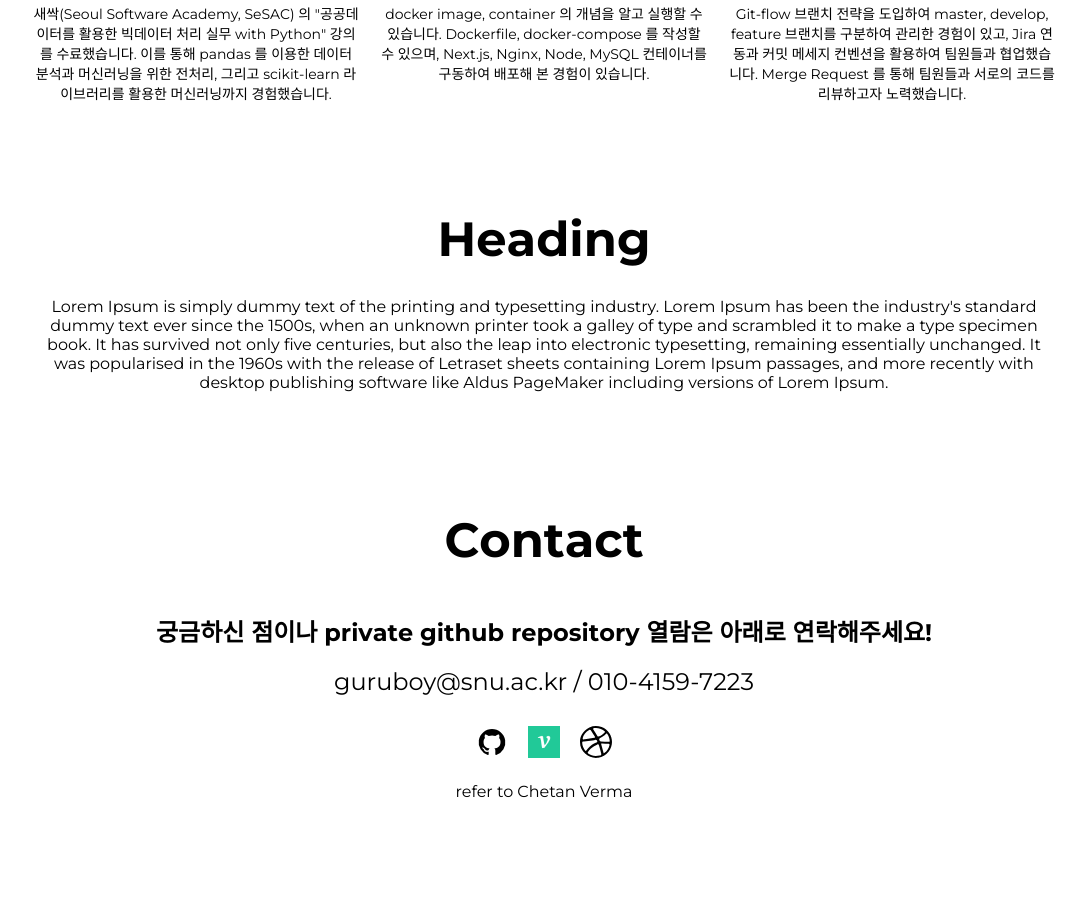
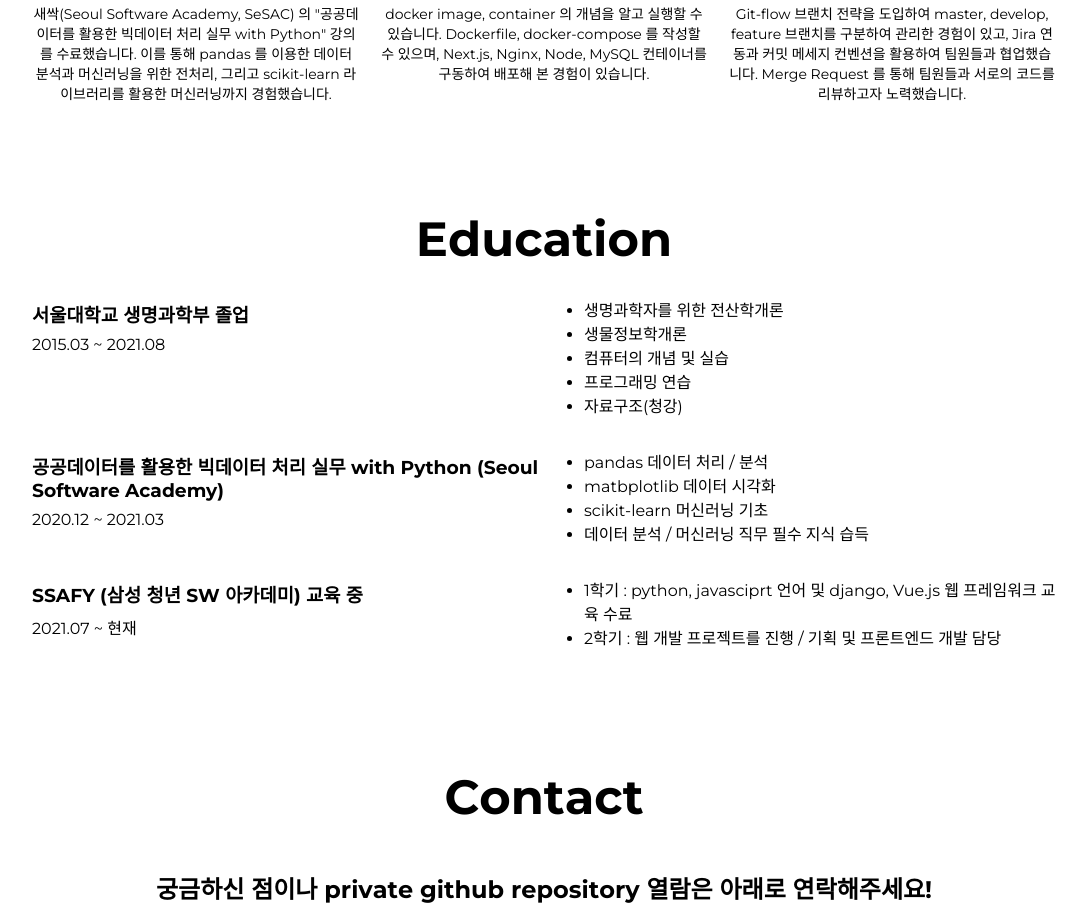
Before and after one commit to j1h00/jihoo, a React (Create React App) app: page / in a window 1280 px wide. Shown: the part 2348-3262 px from the top of the page, without its empty margins (96-1182 px from the left). Before the commit the page ends 3229 px from the top, so only its background shows below. Built offline with nearby package versions, Linux system fonts and the light colour scheme.

Commit message:
feat: Add education

```diff
--- a/src/App.js
+++ b/src/App.js
@@ -7,7 +7,7 @@ import Header from "./components/Header";
 import Work from "./components/Work";
 import About from "./components/About";
 import Skills from "./components/Skills";
-import Promotion from "./components/Promotion";
+import Education from "./components/Education";
 import Footer from "./components/Footer";
 
 // styles
@@ -22,7 +22,7 @@ export default function App() {
         <Work></Work>
         <About></About>
         <Skills></Skills>
-        <Promotion></Promotion>
+        <Education></Education>
         <Footer></Footer>
       </Layout>
     </div>
--- /dev/null
+++ b/src/components/Education.js
@@ -0,0 +1,34 @@
+import React from "react";
+import Fade from "react-reveal/Fade";
+import data from "../yourdata";
+
+const Education = () => {
+  return (
+    <div className="section">
+      <div className="container">
+        <div className="education-container">
+          <Fade bottom cascade>
+            <h1>{data.educationHeading}</h1>
+          </Fade>
+          {data.educations.map(({ period, title, content }, index) => (
+            <div key={index} className="education-para">
+              <section>
+                <h3>{title}</h3>
+                <p>{period}</p>
+              </section>
+              <ul>
+                {content.map((text, index) => (
+                  <li key={index}>
+                    <p>{text}</p>
+                  </li>
+                ))}
+              </ul>
+            </div>
+          ))}
+        </div>
+      </div>
+    </div>
+  );
+};
+
+export default Education;
--- a/src/components/Promotion.js
+++ /dev/null
@@ -1,20 +0,0 @@
-import React from "react"
-import Fade from "react-reveal/Fade"
-import data from "../yourdata"
-
-const Promotion = () => {
-  return (
-    <div className="section">
-      <div className="container">
-        <div className="promotion-container">
-          <Fade bottom cascade>
-            <h1>{data.promotionHeading}</h1>
-          </Fade>
-          <p>{data.promotionPara}</p>
-        </div>
-      </div>
-    </div>
-  )
-}
-
-export default Promotion
--- /dev/null
+++ b/src/styles/education.scss
@@ -0,0 +1,50 @@
+.education-container {
+  width: 80vw;
+  margin-top: 10vh;
+  display: flex;
+  flex-direction: column;
+  align-items: center;
+  text-align: center;
+  h1 {
+    font-size: 3rem;
+    line-height: 20px;
+  }
+}
+
+.education-para {
+  display: flex;
+  justify-content: center;
+  width: 100%;
+  text-align: left;
+
+  section {
+    width: 50%;
+    @include media("<lgphone") {
+      width: auto;
+      min-width: 50%;
+      max-width: 100%;
+    }
+  }
+
+  ul {
+    width: 50%;
+    @include media("<lgphone") {
+      width: auto;
+      min-width: 50%;
+      max-width: 100%;
+    }
+  }
+
+  h3 {
+    margin-bottom: 0.5rem;
+  }
+  p {
+    margin-top: 0px;
+    margin-bottom: 0px;
+  }
+
+  @include media("<lgphone") {
+    flex-direction: column;
+    align-items: center;
+  }
+}
--- a/src/styles/mains.scss
+++ b/src/styles/mains.scss
@@ -12,7 +12,7 @@
 @import "./work.scss";
 @import "./about.scss";
 @import "./skills.scss";
-@import "./promotion.scss";
+@import "./education.scss";
 @import "./footer.scss";
 
 * {
--- a/src/styles/promotion.scss
+++ /dev/null
@@ -1,12 +0,0 @@
-.promotion-container {
-  width: 80vw;
-  margin-top: 10vh;
-  display: flex;
-  flex-direction: column;
-  align-items: center;
-  text-align: center;
-  h1 {
-    font-size: 3rem;
-    line-height: 20px;
-  }
-}
--- a/src/yourdata.js
+++ b/src/yourdata.js
@@ -204,9 +204,42 @@ export default {
 
   //   Promotion Section --------------------------
 
-  promotionHeading: "Heading",
-  promotionPara:
-    "Lorem Ipsum is simply dummy text of the printing and typesetting industry. Lorem Ipsum has been the industry's standard dummy text ever since the 1500s, when an unknown printer took a galley of type and scrambled it to make a type specimen book. It has survived not only five centuries, but also the leap into electronic typesetting, remaining essentially unchanged. It was popularised in the 1960s with the release of Letraset sheets containing Lorem Ipsum passages, and more recently with desktop publishing software like Aldus PageMaker including versions of Lorem Ipsum.",
+  educationHeading: "Education",
+  educations: [
+    {
+      icon: "",
+      period: "2015.03 ~ 2021.08",
+      title: "서울대학교 생명과학부 졸업",
+      content: [
+        "생명과학자를 위한 전산학개론",
+        "생물정보학개론",
+        "컴퓨터의 개념 및 실습",
+        "프로그래밍 연습",
+        "자료구조(청강)",
+      ],
+    },
+    {
+      icon: "",
+      period: "2020.12 ~ 2021.03",
+      title:
+        "공공데이터를 활용한 빅데이터 처리 실무 with Python (Seoul Software Academy)",
+      content: [
+        "pandas 데이터 처리 / 분석",
+        "matbplotlib 데이터 시각화",
+        "scikit-learn 머신러닝 기초",
+        "데이터 분석 / 머신러닝 직무 필수 지식 습득",
+      ],
+    },
+    {
+      icon: "",
+      period: "2021.07 ~ 현재",
+      title: "SSAFY (삼성 청년 SW 아카데미) 교육 중",
+      content: [
+        "1학기 : python, javasciprt 언어 및 django, Vue.js 웹 프레임워크 교육 수료",
+        "2학기 : 웹 개발 프로젝트를 진행 / 기획 및 프론트엔드 개발 담당",
+      ],
+    },
+  ],
   // End Promotion Section -----------------
 
   //   Contact Section --------------
```
